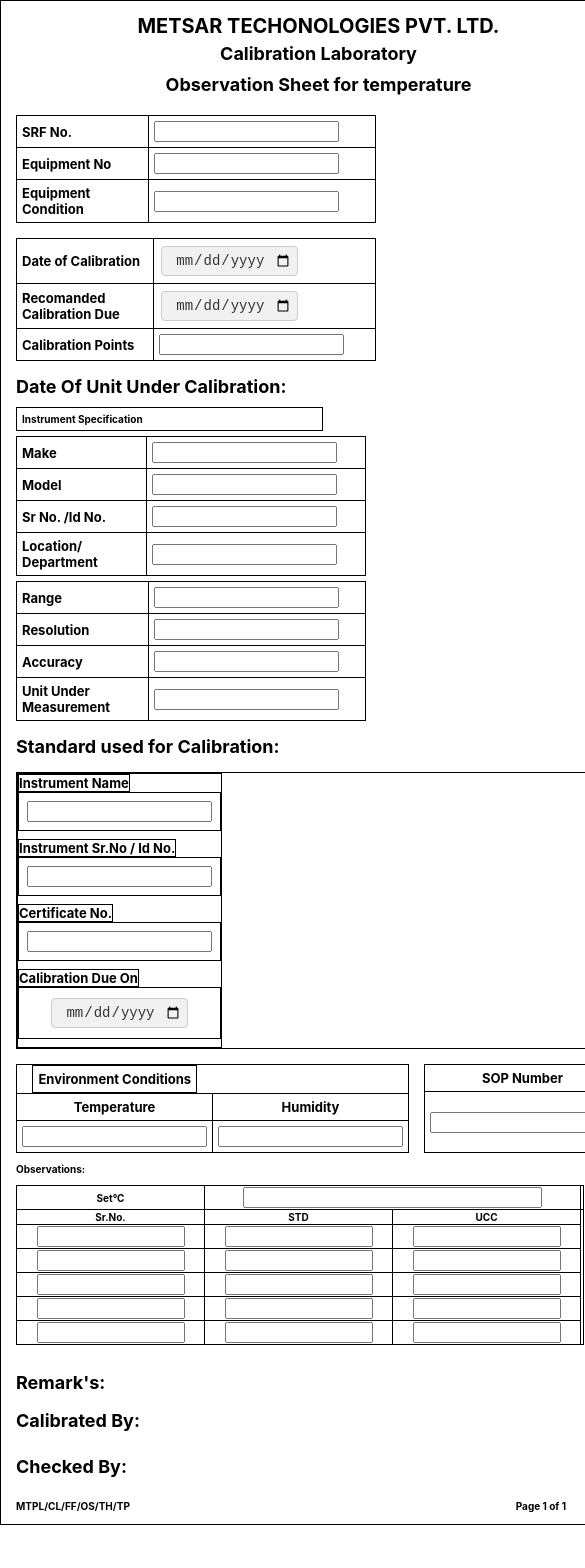
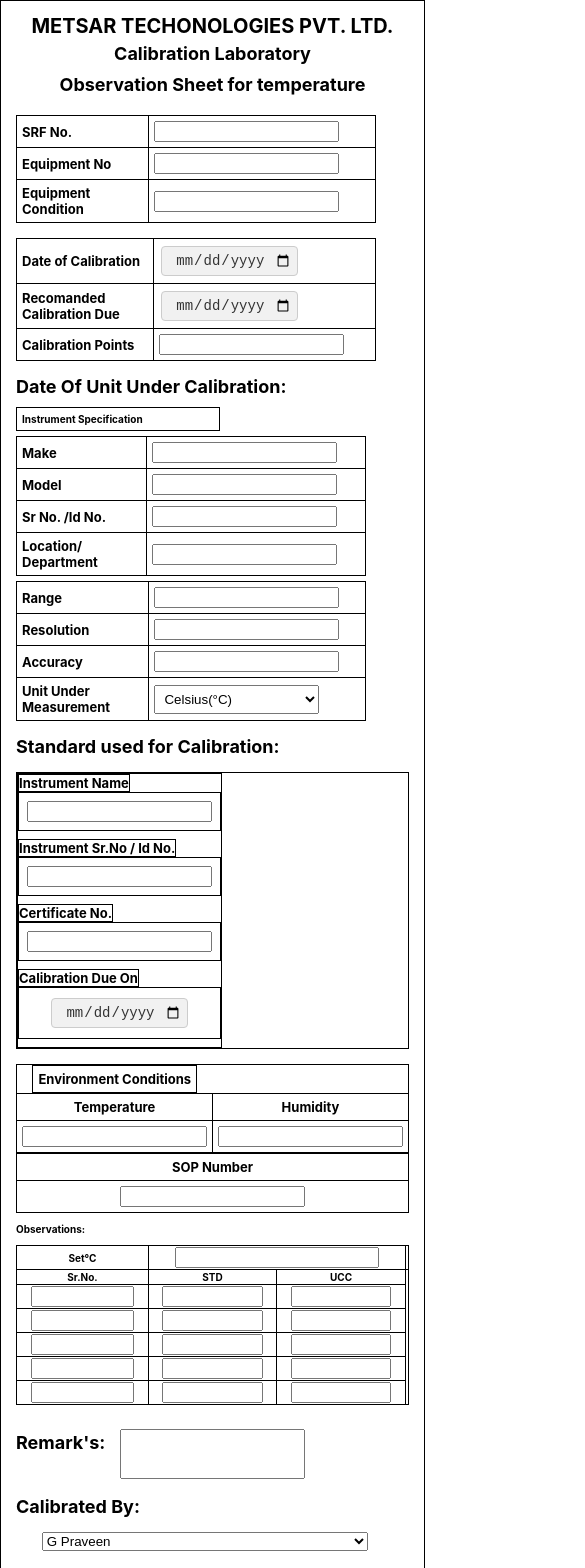
Before and after one commit to Sathish9686/MetserForm, a React (Create React App) app: page / in a window 390 px wide. Shown: the top 1568 px of the page, 585 px wide, since content can reach past the window. Before the commit the page ends 1525 px from the top, so only its background shows below. Built offline with nearby package versions, Linux system fonts and the light colour scheme.

Commit message:
commited-now

```diff
--- a/package.json
+++ b/package.json
@@ -11,6 +11,7 @@
     "react-datepicker": "^4.14.1",
     "react-dom": "^18.2.0",
     "react-icons": "^4.9.0",
+    "react-input-mask": "^2.0.4",
     "react-router-dom": "^6.11.2",
     "web-vitals": "^2.1.4"
   },
--- a/src/components/UserForm/index.css
+++ b/src/components/UserForm/index.css
@@ -301,6 +301,7 @@
   margin-top: 15px;
   padding-left: 15px;
   padding-right: 15px;
+  width: auto;
 
 }
 
@@ -348,6 +349,29 @@
     margin-top: 0px;
     width: auto;
   }
+
+
+  .forth-section-container {
+    padding-left: 15px;
+    padding-right: 15px;
+    margin-top: 15px;
+    margin-bottom: 0px;
+    display: flex;
+    justify-content: center;
+    flex-direction: column;
+  }
+
+  .table-border7,
+.table-border7 th,
+.table-border7 td,
+.table-border7 tbody {
+  border: 1px solid black;
+  border-collapse: collapse;
+  font-size: small;
+  text-align: flex-start;
+  margin-left: 0px;
+  width: auto;
+}
 
   .section-header {
     width: 48.3%;
@@ -431,6 +455,7 @@
     display: block;
     padding: 8px;
     margin-bottom: 8px;
+
   }
 
   .table-border5 th {
@@ -479,4 +504,27 @@
     padding-left: 15px;
   }
 
+
+  .desktophide {
+    margin-left: 5px;
+  }
+
+
 }
+
+
+.unit{
+  padding: 5px;
+}
+
+.remarks{
+  height: 50px;
+  width: 90;
+  margin-top:12px;
+}
+
+.remark-container{
+  display: flex;
+  flex-direction: row;
+  justify-content: flex-start;
+}
--- a/src/components/UserForm/index.js
+++ b/src/components/UserForm/index.js
@@ -1,4 +1,5 @@
 import { Component } from "react";
+import InputMask from 'react-input-mask';
 import Header from "../Header";
 import "./index.css";
 
@@ -25,13 +26,13 @@
                 <tr>
                   <th>Equipment No</th>
                   <td>
-                    <input type="number"  />
+                  <InputMask mask="*******************" maskChar={""}/>
                   </td>
                 </tr>
                 <tr>
                   <th>Equipment Condition</th>
                   <td>
-                    <input type="number"  />
+                  <InputMask mask="********************" maskChar={null} formatChars={{ '*': '[A-Za-z]' }} />
                   </td>
                 </tr>
               </tbody>
@@ -130,7 +131,11 @@
                 <tr>
                   <th className="text-left ">Unit Under Measurement</th>
                   <td>
-                    <input  />
+                    <select className="input-width unit">
+                      <option>Celsius(°C)</option>
+                      <option>Fahrenheit(°F)</option>
+                      <option>Kelvin(K)</option>
+                    </select>
                   </td>
                 </tr>
               </tbody>
@@ -154,7 +159,7 @@
             </thead>
             <tbody>
               <tr>
-                <th className="desktophide">Instrument Name</th>
+                <th className="desktophide" >Instrument Name</th>
                 <td>
                   <input />
                 </td>
@@ -336,10 +341,29 @@
 
       <>
   <div className="footer-container">
-    <h1 className="text-left">Remark's:</h1>
+    <div className="remark-container">
+      <h1 className="text-left">Remark's:</h1>
+      <input type="text" className="remarks"></input>
+    </div>
     <div className="footer-sub">
-      <h1 className="text">Calibrated By:</h1>
+      <div className="by-container">
+        <h1 className="text">Calibrated By:</h1>
+        <select className="input-width">
+          <option>G Praveen</option>
+          <option>CH Naresh</option>
+          <option>K Mahesh</option>
+          <option>K Ramesh</option>
+          <option>M Johny</option>
+        </select>
+      </div>
+      <div>
       <h1 className="text">Checked By:</h1>
+      <select className="input-width">
+        <option>N Chanakya</option>
+        <option>M Ram Ratan</option>
+        <option>G Seshavalli Sai</option>
+      </select>
+      </div>
     </div>
     <div className="footer-sub1">
       <h1 className="text1">MTPL/CL/FF/OS/TH/TP</h1>
```
Also changed, not shown: 1 other file (tests, documents, lock files or other folders).
